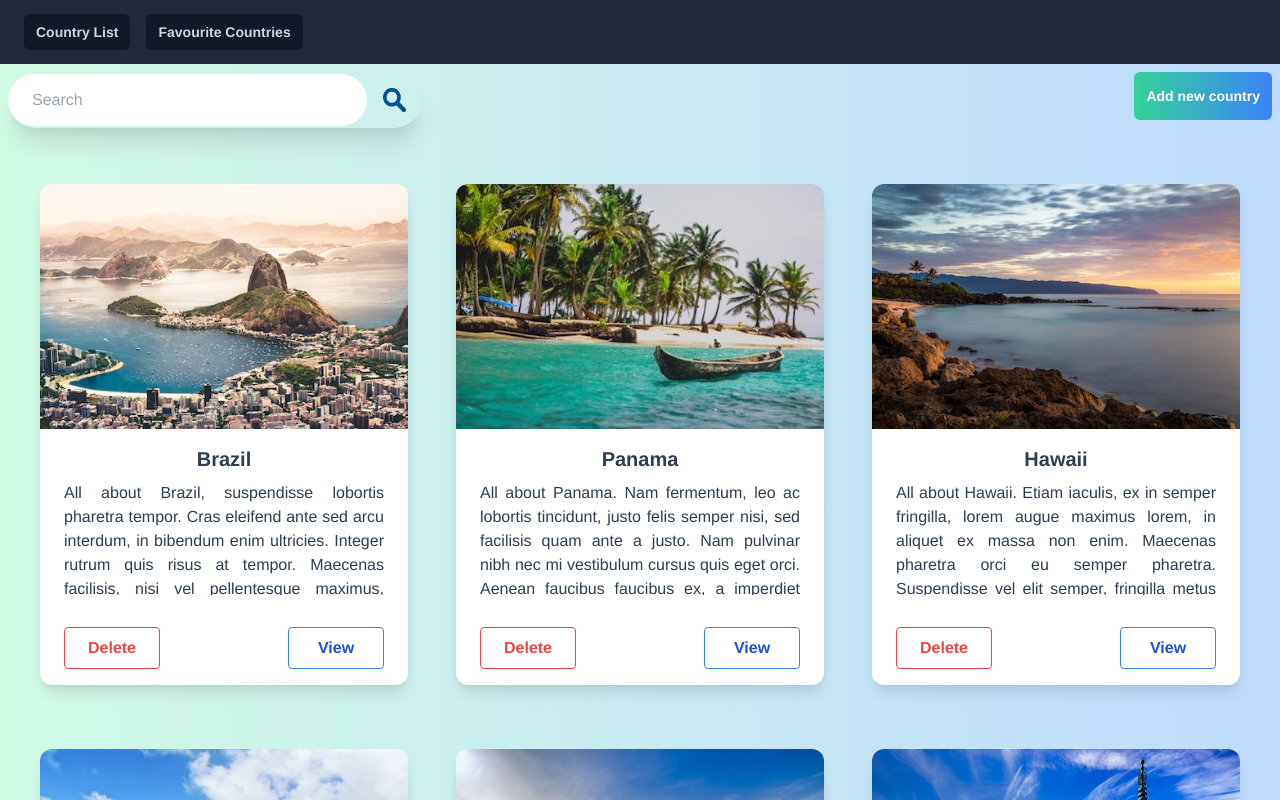
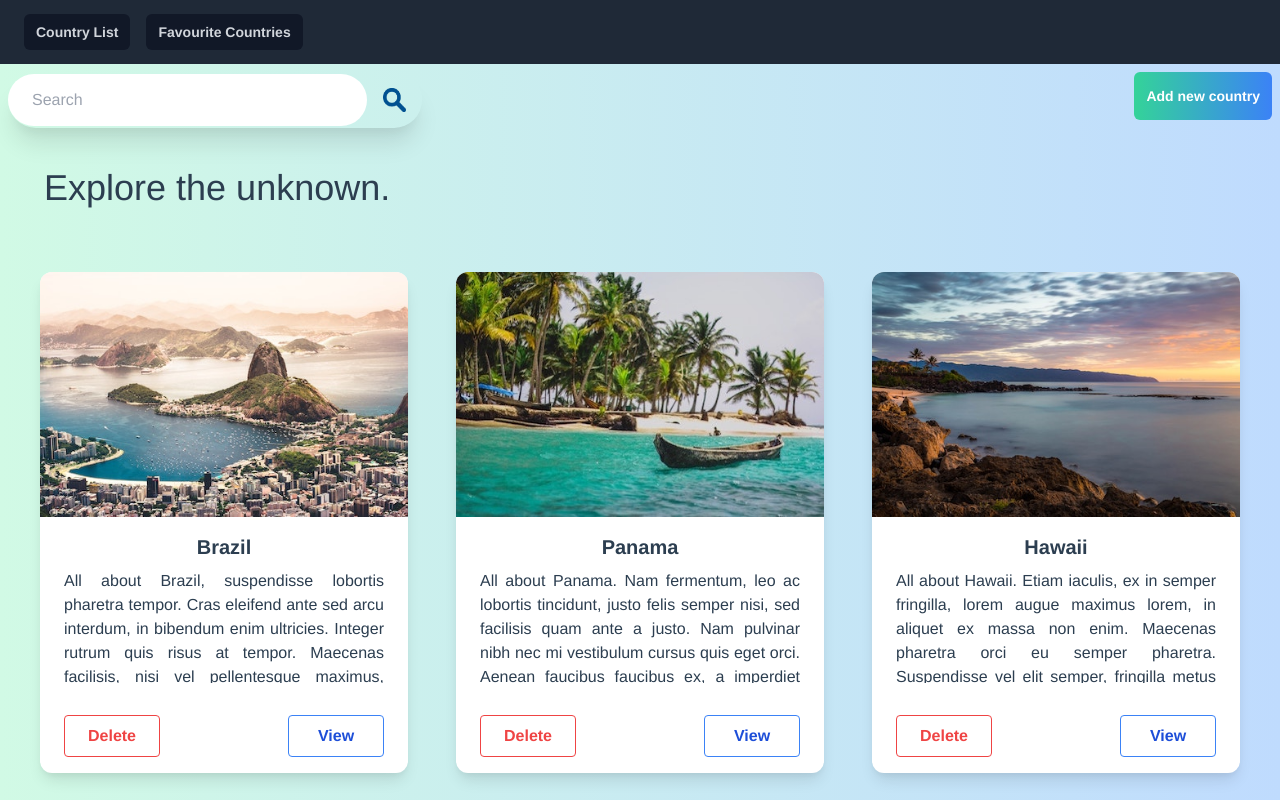
Before and after one commit to Kane13581/explore, a Vue app: page / in a window 1280 px wide. Shown: the top 800 px of the page. Built offline with nearby package versions, Linux system fonts and the light colour scheme.

Commit message:
added more style

```diff
--- a/src/views/CountryList.vue
+++ b/src/views/CountryList.vue
@@ -11,6 +11,9 @@
         </div>
       </div>
       <AddNewCountry />
+    </div>
+    <div class="w-full flex justify-start mt-4">
+    <h1 class="text-4xl py-4 px-11">Explore the unknown.</h1>
     </div>
   <div class="home p-4 md:p-10">
     <DeleteModal v-if="showDeleteModal" @cancel-delete="cancelDelete" @confirm-delete="confirmDelete" />
```
